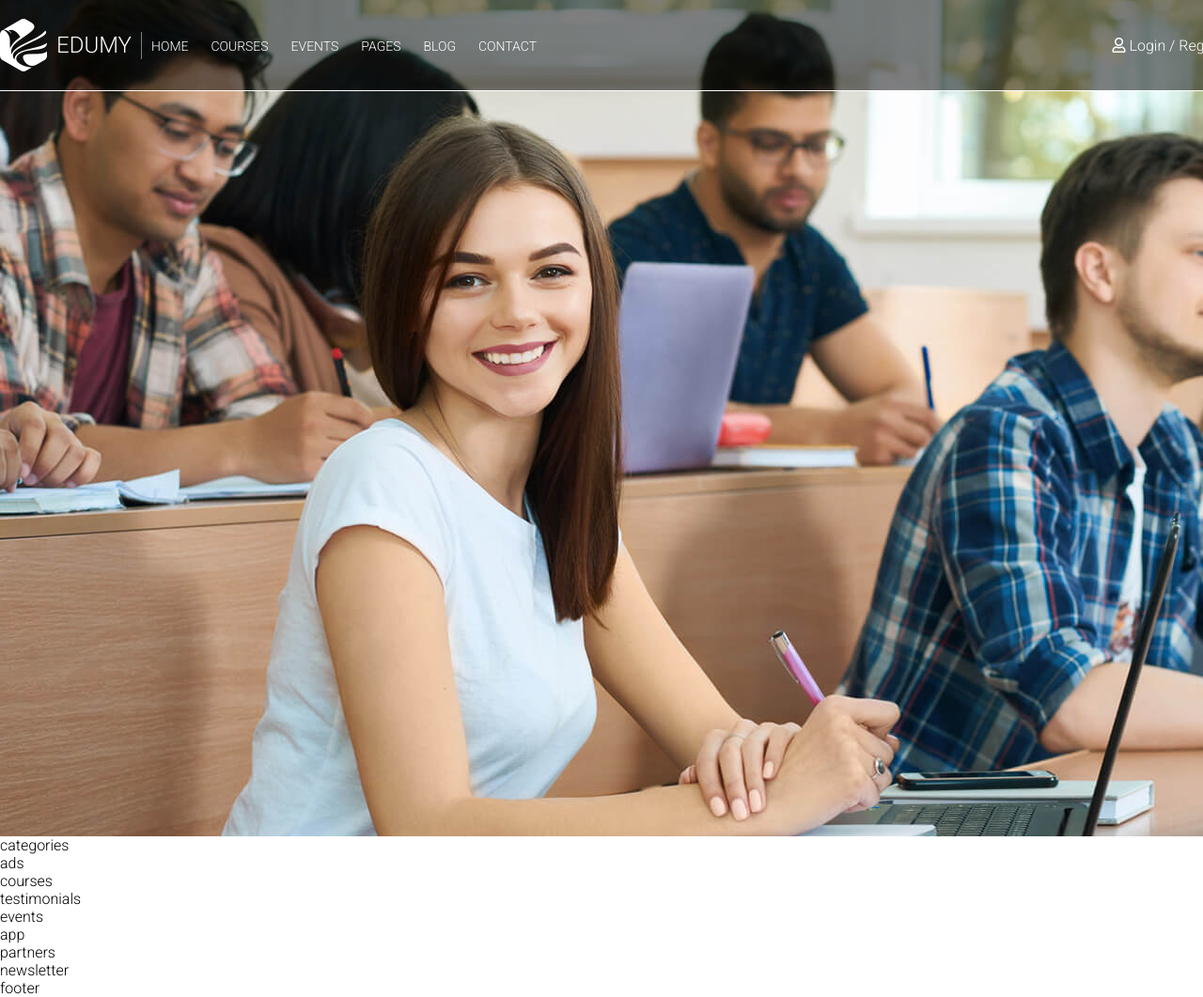
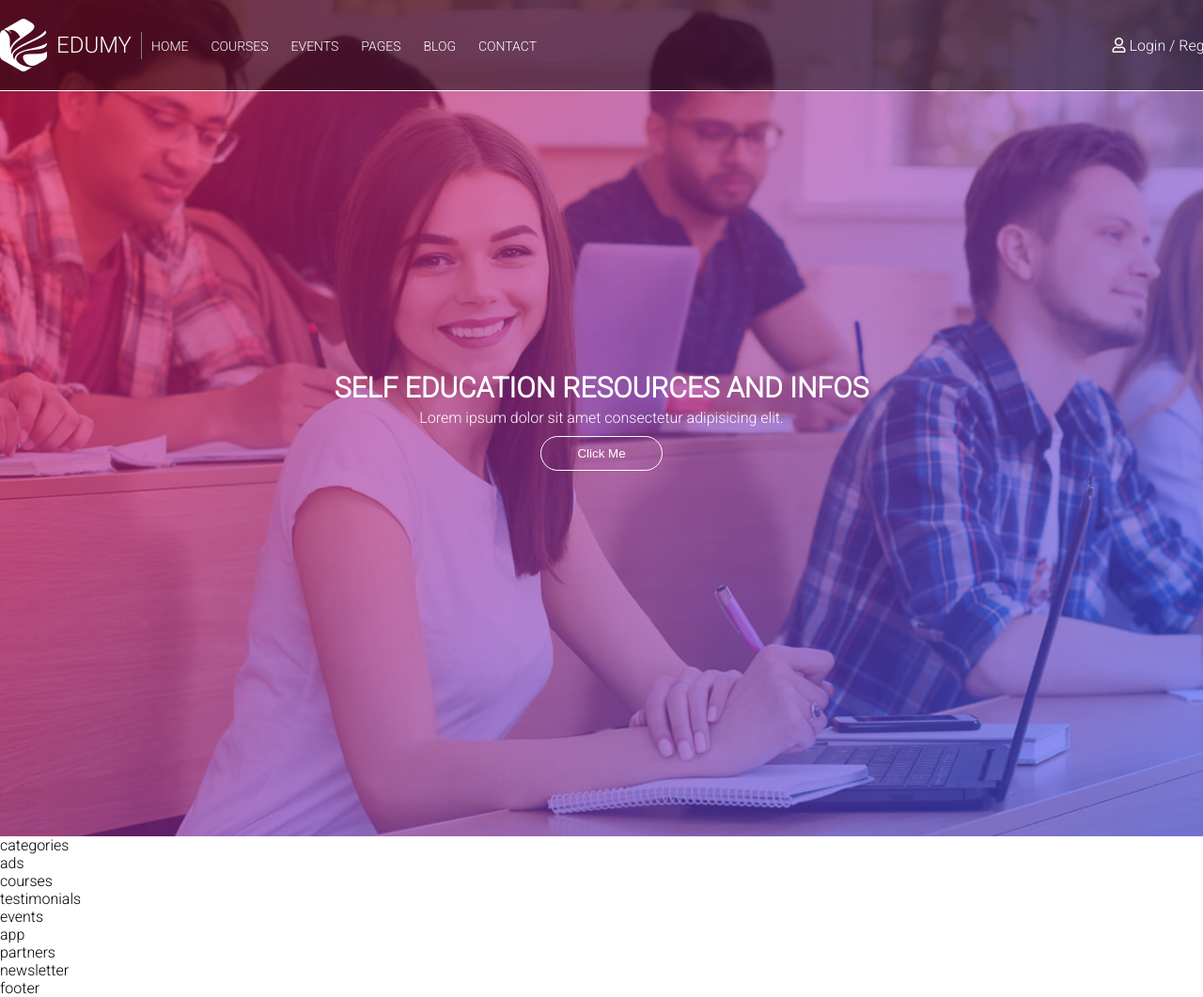
Before and after one commit to ZaurGoyushov/FrontEndProject, a plain HTML site: page index.html in a window 1280 px wide. Shown: the top 1061 px of the page at 94% size. Drawn offline with Linux system fonts and the light colour scheme.

Commit message:
Header hissəsində position movzusunu tetbiq etdik

```diff
--- a/css/style.css
+++ b/css/style.css
@@ -7,11 +7,29 @@ body {
 #header {
     height: 890px;
     background: url("../img/1.jpg");
+    background-repeat: no-repeat;
+    background-size: cover;
+    position: relative;
+    z-index: 0;
+    /* border: 1px solid red; */
     /* background-size: 200px;
     background-repeat: repeat-x; */
 }
 
+.overlay {
+    position: absolute;
+    top: 0;
+    left: 0;
+    z-index: 1;
+    width: 100%;
+    height: 890px;
+    opacity: .6;
+    background-image: linear-gradient( 135deg, rgb(255, 16, 83) 0%, rgb(52, 82, 255) 100%);
+}
+
 .nav {
+    position: relative;
+    z-index: 2;
     background-color: rgba(0, 0, 0, 0.5);
     border-bottom: 1px solid white;
     padding: 20px 0px;
@@ -68,3 +86,38 @@ body {
     color: white;
     margin: 0px 10px;
 }
+
+.content {
+    width: 100%;
+    height: 100%;
+    color: white;
+    position: absolute;
+    top: 0px;
+    left: 0px;
+    z-index: 5;
+    display: flex;
+    flex-direction: column;
+    justify-content: center;
+    align-items: center;
+}
+
+.content h1 {
+    text-transform: uppercase;
+    font-size: 30px;
+    font-weight: 900;
+    margin: 5px 0px;
+}
+
+.content p {
+    margin: 0px
+}
+
+.content button {
+    border: 1px solid white;
+    outline: none;
+    margin-top: 10px;
+    padding: 10px 38px;
+    background: none;
+    color: white;
+    border-radius: 22px;
+}
--- a/index.html
+++ b/index.html
@@ -9,7 +9,9 @@
 
 <body>
     <!-- header -->
+
     <header id="header">
+        <div class="overlay"></div>
         <div class="nav">
             <div class="navbar">
                 <div class="navbar-left">
@@ -29,7 +31,7 @@
                         </ul>
                     </div>
                 </div>
-                <div class="navbar-right">
+                <div class="navbar-right ">
                     <div class="login-register">
                         <span><i class="far fa-user"></i> Login / Register</span>
                         <span><i class="fas fa-shopping-bag"></i></span>
@@ -38,6 +40,11 @@
                 </div>
 
             </div>
+        </div>
+        <div class="content">
+            <h1>Self EducatIon Resources and Infos</h1>
+            <p>Lorem ipsum dolor sit amet consectetur adipisicing elit.</p>
+            <button>Click Me</button>
         </div>
     </header>
     <!-- endof header -->
```
Also changed, not shown: t-position-news.html (added, +68 -0 lines), t-position.html (added, +58 -0 lines), 2 other files.
